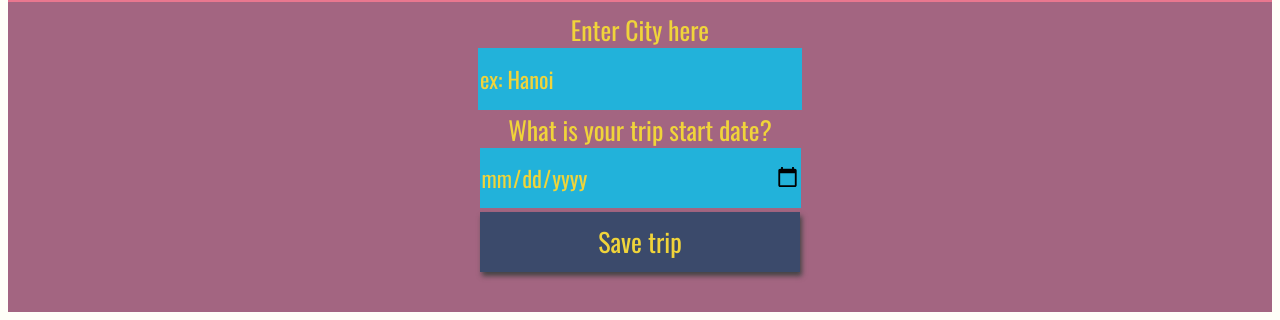
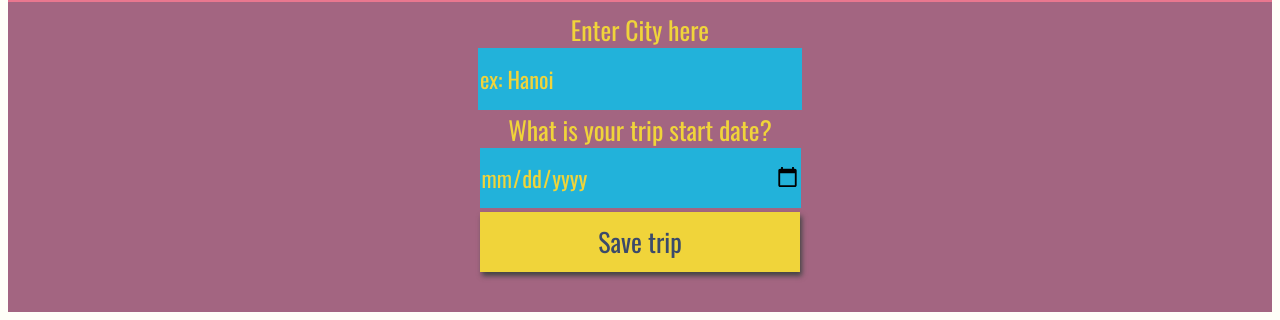
Before and after one commit to athena68/fend-travel-planner-app, a website built with webpack: page src/client/views/index.html in a window 1280 px wide. In both pictures the pointer is over the button "Save trip". Shown: the part 496-816 px from the top of the page. Built offline with nearby package versions, Linux system fonts and the light colour scheme; a web font is replaced by a local one.

Commit message:
improve UI button

```diff
--- a/src/client/styles/style.scss
+++ b/src/client/styles/style.scss
@@ -29,6 +29,19 @@ body{
 #submitBtn {
     margin-top: 4px;
 }
+
+#submitBtn:hover, focus {
+    margin-top: 4px;
+    width: 320px;
+    height: 60px;
+    background: #f0d43a;
+    color: #3b4a6b;
+    font-size: 26px;
+    font-family: 'Oswald', sans-serif;
+    border: none;
+    box-shadow: 2px 4px 5px #444;
+}
+
 
 .holder{
     // border: 2px solid #fff;
@@ -95,7 +108,7 @@ input{
     border: none;
 }
 
-button{
+button {
     width: 320px;
     height: 60px;
     background: #3b4a6b;
@@ -103,8 +116,9 @@ button{
     font-size: 26px;
     font-family: 'Oswald', sans-serif;
     border: none;
-    box-shadow: 2px 4px 5px #444;
+    transition: 0.25s;
 }
+
 h1{
     font-size: 36px;
 }
```
